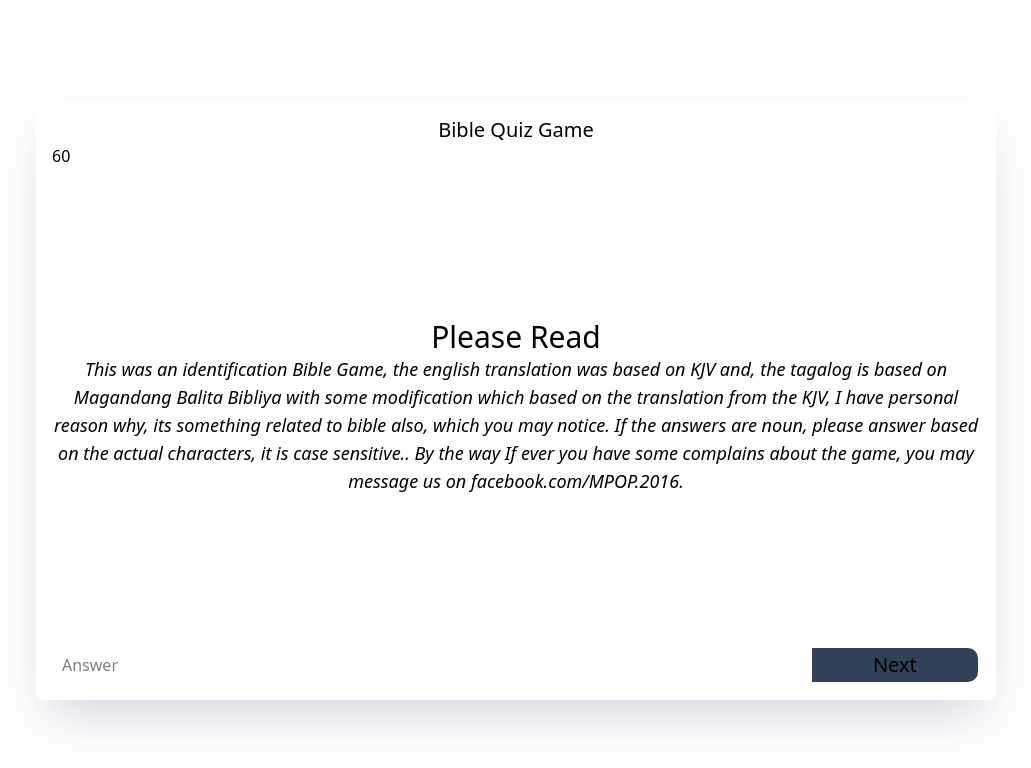
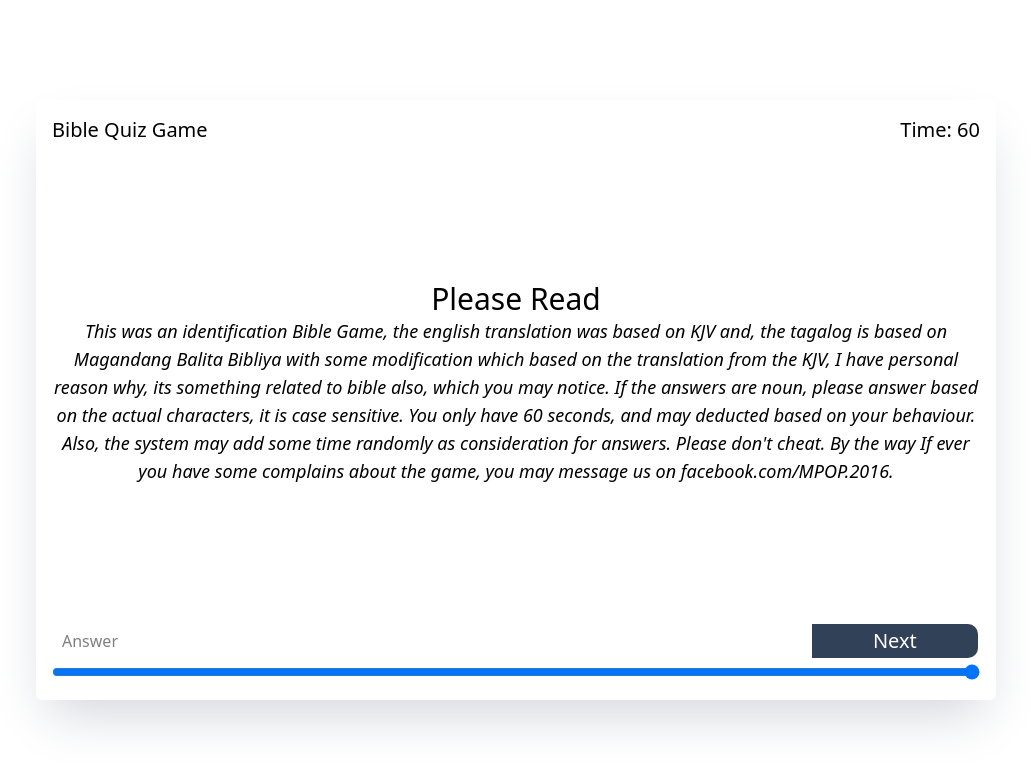
Before and after one commit to wucebrayn3/bible-quiz, a React (Vite) app: page / in a window 1280 px wide. Shown: the top 768 px of the page, without its empty margins (124-1155 px from the left). Built offline with nearby package versions, Linux system fonts and the light colour scheme; no server answers.

Commit message:
06-11-25 11:28 - @RyannKim327

```diff
--- a/src/components/base.tsx
+++ b/src/components/base.tsx
@@ -14,6 +14,8 @@ export default function Base() {
 
   const reset = () => {
     console.log("Reset");
+    if (time < 60) setTime((prev) => prev - 5);
+    return;
   };
 
   useEffect(() => {
@@ -61,7 +63,7 @@ export default function Base() {
   //   new Promise((resolve) => setTimeout(resolve, ms * 1000));
 
   useEffect(() => {
-    if (n < 0) return;
+    if (n < 0 || n >= pattern.length) return;
 
     const interval = setInterval(() => {
       setTime((prev) => {
@@ -84,7 +86,7 @@ export default function Base() {
       setScore(0);
       setTime(60);
       setGameover(false);
-      setToggleLoad(Math.floor(Math.random() * 1000));
+      setToggleLoad(Math.floor(Math.random() * 999999999) + 1);
       return;
     }
     if (n < pattern.length && question) {
@@ -94,6 +96,9 @@ export default function Base() {
         setScore((prev) => prev + 1);
       }
       if (n < pattern.length) {
+        if (qAnswer.length > 5 && time < 60) {
+          setTime((prev) => prev + 2);
+        }
         const next = n + 1;
         setNumber(next);
 
@@ -109,14 +114,15 @@ export default function Base() {
 
   return (
     <div
-      onBlur={reset}
+      // onBlur={reset}
       className="flex flex-col md:w-3/4 md:h-3/4 w-full h-full dark:text-white dark:bg-slate-700 dark:bg-linear-br dark:bg-linear-300 dark:from-slate-700 dark:to-slate-500 dark:shadow-slate-500 to-150% rounded-md shadow-2xl shadow-gray-300 p-4"
     >
-      <h3 className="text-center text-xl">
-        {n >= 0 ? `Question #${n + 1}` : "Bible Quiz Game"}
-      </h3>
-      <h3>{time}</h3>
-
+      <div className="flex justify-between">
+        <h3 className="text-center text-xl">
+          {n >= 0 ? `Question #${n + 1}` : "Bible Quiz Game"}
+        </h3>
+        <h3 className="text-center text-xl">Time: {time}</h3>
+      </div>
       <div className="flex flex-col p-10 md:p-0 h-full w-full justify-center items-center box-border">
         <h3 className="text-xl md:text-3xl text-center">
           {!gameover ? (question?.qe ?? "Please Read") : `Your Score: ${score}`}
@@ -124,13 +130,13 @@ export default function Base() {
         <h3 className="text-md md:text-lg italic text-center">
           {!gameover
             ? (question?.qt ??
-              "This was an identification Bible Game, the english translation was based on KJV and, the tagalog is based on Magandang Balita Bibliya with some modification which based on the translation from the KJV, I have personal reason why, its something related to bible also, which you may notice. If the answers are noun, please answer based on the actual characters, it is case sensitive.. By the way If ever you have some complains about the game, you may message us on facebook.com/MPOP.2016.")
+              "This was an identification Bible Game, the english translation was based on KJV and, the tagalog is based on Magandang Balita Bibliya with some modification which based on the translation from the KJV, I have personal reason why, its something related to bible also, which you may notice. If the answers are noun, please answer based on the actual characters, it is case sensitive. You only have 60 seconds, and may deducted based on your behaviour. Also, the system may add some time randomly as consideration for answers. Please don't cheat. By the way If ever you have some complains about the game, you may message us on facebook.com/MPOP.2016.")
             : ""}
         </h3>
       </div>
       <div className="flex w-full border-white border-2 border-solid rounded-xl overflow-hidden">
         <input
-          disabled={gameover}
+          disabled={gameover || n >= pattern.length}
           value={qAnswer}
           onChange={(e: React.ChangeEvent<HTMLInputElement>) => {
             setqAnswer(e.currentTarget.value);
@@ -146,11 +152,17 @@ export default function Base() {
         />
         <button
           onClick={answer}
-          className="bg-slate-700 dark:text-black dark:bg-white px-2  md:text-xl w-50"
+          className="bg-slate-700 text-white dark:text-black dark:bg-white px-2  md:text-xl w-50"
         >
           {gameover ? "Try Again" : qAnswer.length > 0 ? "Answer" : "Next"}
         </button>
       </div>
+      <input
+        className="w-full h-2 bg-slate-700 rounded-lg range-sm my-2"
+        readOnly={true}
+        value={(time / 60) * 100}
+        type="range"
+      />
     </div>
   );
 }
```
